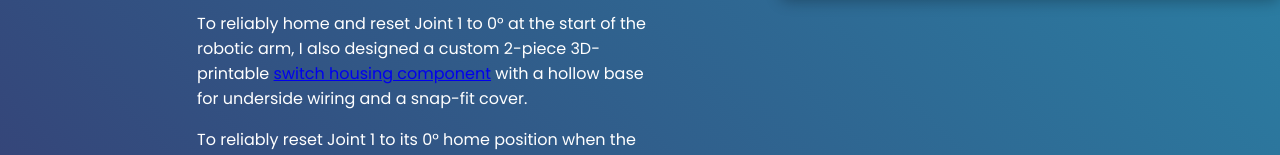
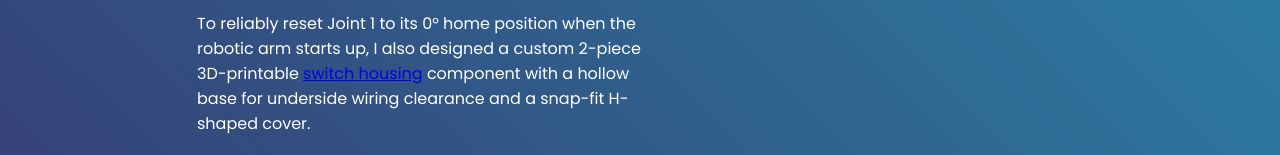
Before and after one commit to kshitij94/kshitij94.github.io, a plain HTML site: page index.html in a window 1280 px wide. Shown: the part 3999-4154 px from the top of the page. Drawn offline with Linux system fonts and the light colour scheme.

Commit message:
Remove duplicate switch housing paragraph

```diff
--- a/index.html
+++ b/index.html
@@ -169,11 +169,6 @@
         of 130 Ncm. While a 21:1 ratio requires 21 full motor rotations for every single output rotation, this
         mechanical
         advantage provides the precision and strength necessary for high-accuracy applications.
-      </p>
-      <p>
-        To reliably home and reset Joint 1 to 0° at the start of the robotic arm, I also designed a custom 2-piece
-        3D-printable <a href="https://github.com/kshitij94/switch_housing" target="_blank">switch housing component</a>
-        with a hollow base for underside wiring and a snap-fit cover.
       </p>
       <p>
         To reliably reset Joint 1 to its 0° home position when the robotic arm starts up, I also designed a custom
```
